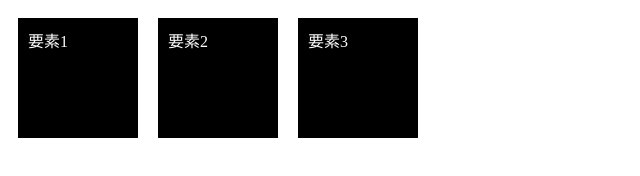
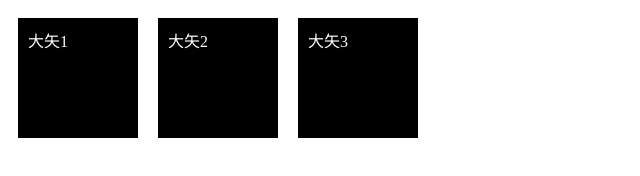
Before and after one commit to naokiiiioya/git-practice2, a plain HTML site: page index.html in a window 1280 px wide. Shown: the full height of the page, 0-640 px from the left. Drawn offline with Linux system fonts and the light colour scheme.

Commit message:
index編集

```diff
--- a/index.html
+++ b/index.html
@@ -12,9 +12,9 @@
 <body>
 
 <div class="big">
-  <div class="small">要素1</div>
-  <div class="small">要素2</div>
-  <div class="small">要素3</div>
+  <div class="small">大矢1</div>
+  <div class="small">大矢2</div>
+  <div class="small">大矢3</div>
 </div>
 
 </body>
```
